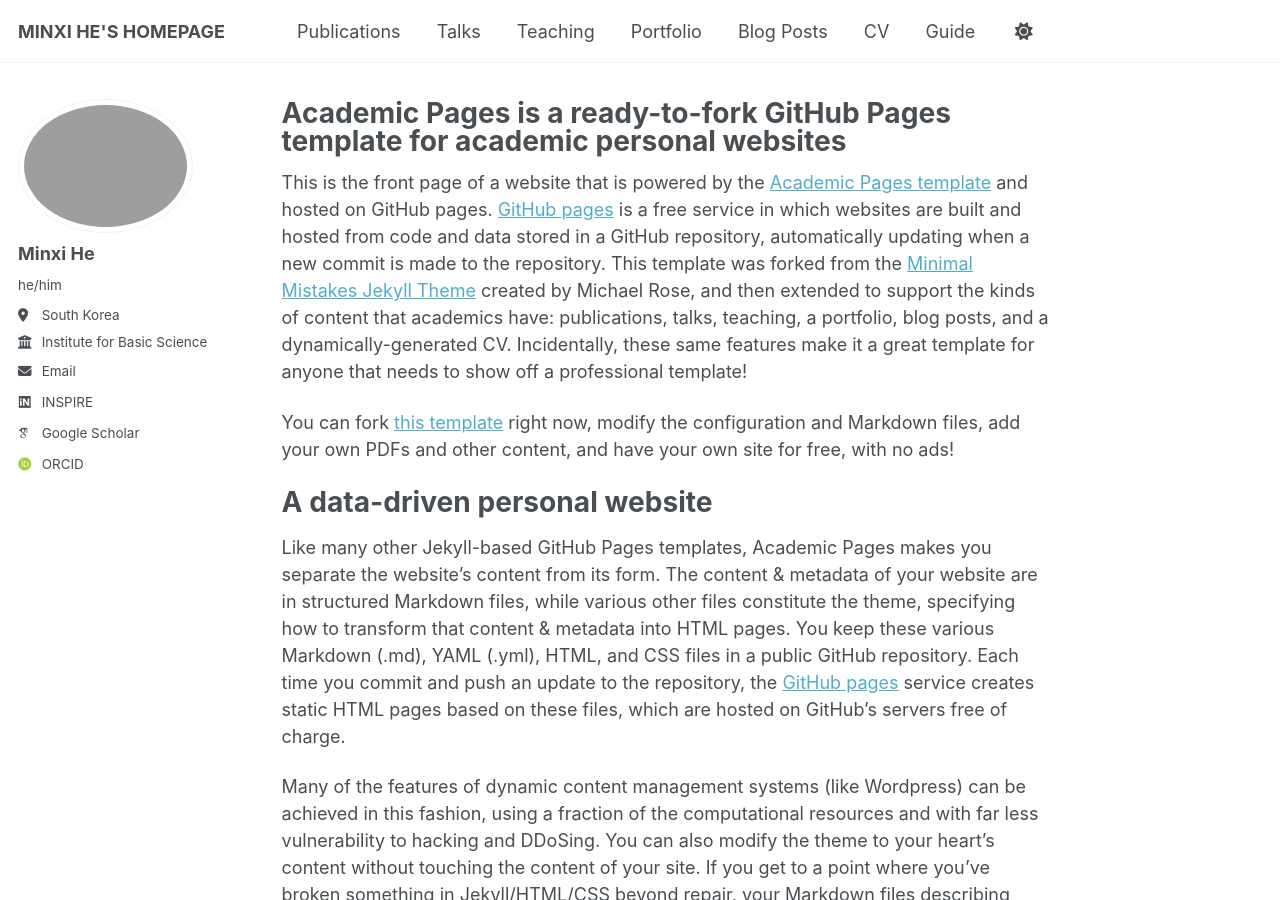
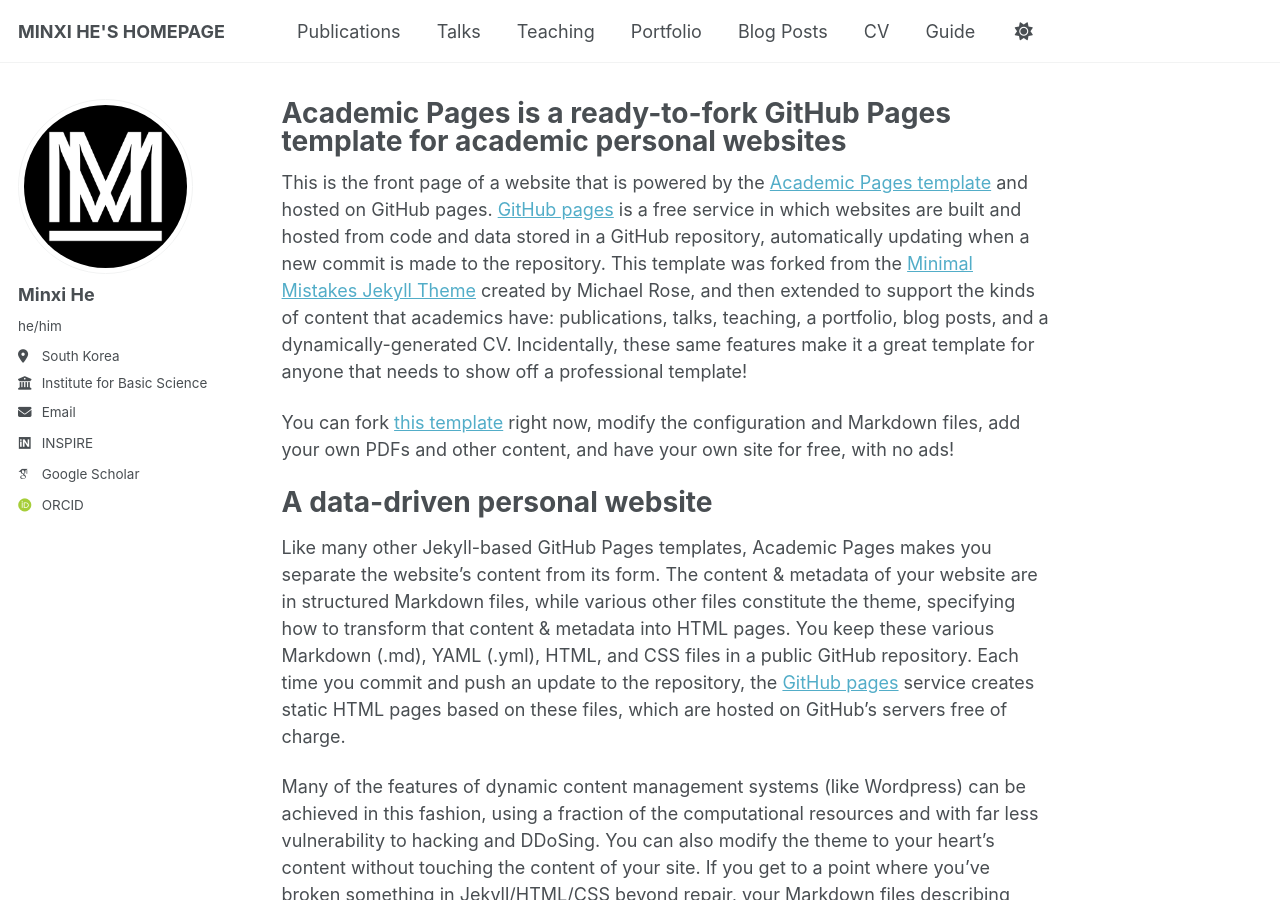
Before and after one commit to heminxi/heminxi.github.io, a Jekyll site: the page built from _pages/about.md, in a window 1280 px wide and 900 px high. Built offline with Jekyll 4.4.1, drawn with Linux system fonts in a browser that asks for light colours; some web fonts are replaced; a script that is not in the unit is left out.

Commit message:
Update _config.yml

```diff
--- a/_config.yml
+++ b/_config.yml
@@ -22,7 +22,7 @@ repository               : "academicpages/academicpages.github.io"
 #               Additional customization can be done by editing /_includes/author-profile.html
 author:
   # Biographic information
-  avatar           : kias.jpg
+  avatar           : site-logo.png
   name             : "Minxi He"
   pronouns         : "he/him"
   bio              : #"Short biography for the left-hand sidebar"
```
